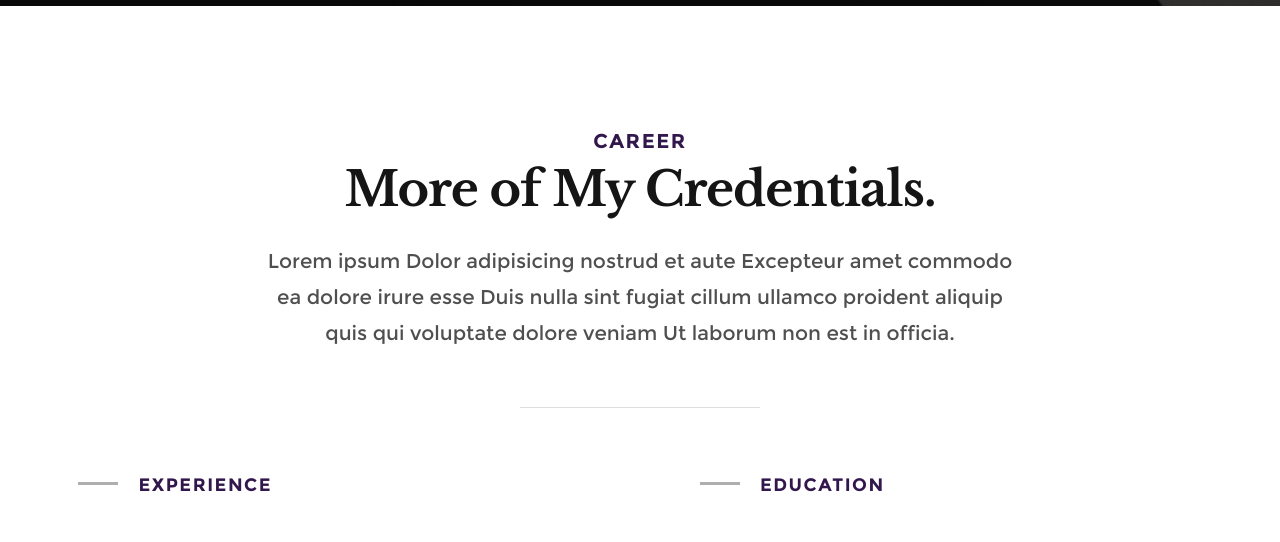
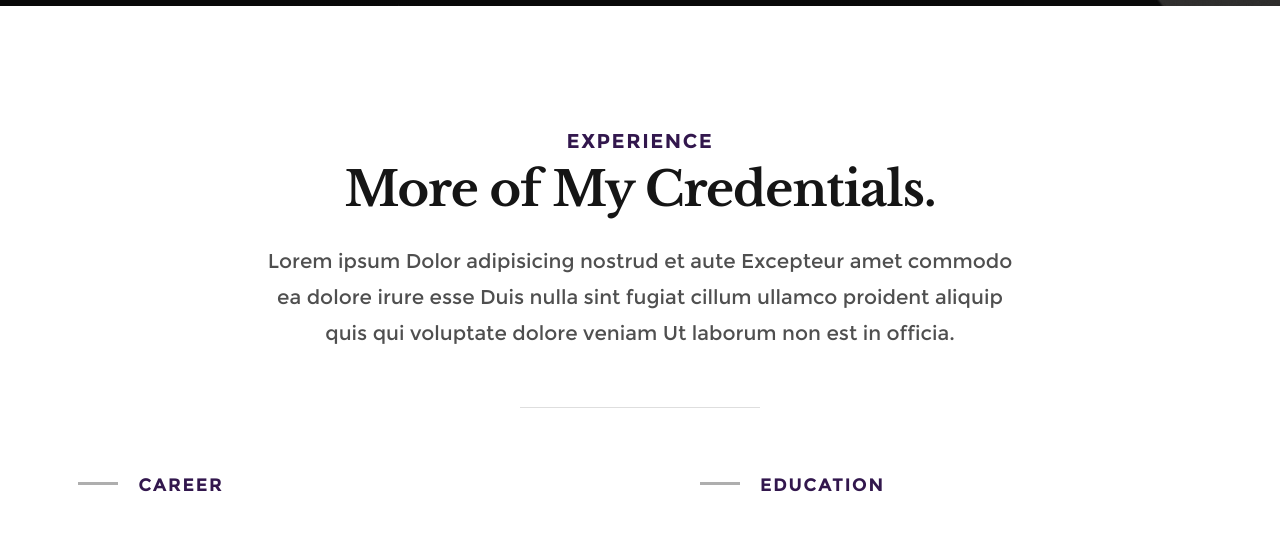
Before and after one commit to iaco-io/iaco-io.github.io, a plain HTML site: page index.html in a window 1280 px wide. Shown: the part 3120-3662 px from the top of the page. Drawn offline with Linux system fonts and the light colour scheme; files whose address does not match are found by name.

Commit message:
Delete old logo and update section title

```diff
--- a/index.html
+++ b/index.html
@@ -314,7 +314,7 @@
 
    	<div class="row narrow section-intro with-bottom-sep">
    		<div class="col-twelve">
-   			<h3 class="animate-this">Career</h3>
+   			<h3 class="animate-this">Experience</h3>
 	   		<h1 class="animate-this">More of My Credentials.</h1>
 
 	   		<p class="lead">Lorem ipsum Dolor adipisicing nostrud et aute Excepteur amet commodo ea dolore irure esse Duis nulla sint fugiat cillum ullamco proident aliquip quis qui voluptate dolore veniam Ut laborum non est in officia.</p>
@@ -325,7 +325,7 @@
 
 			<div class="col-six tab-full left">
 
-				<h2 class="animate-this">Experience</h2>
+				<h2 class="animate-this">Career</h2>
 
 	   		<div class="timeline-wrap">
 
```
Also changed, not shown: images/logo-h.png (deleted).
